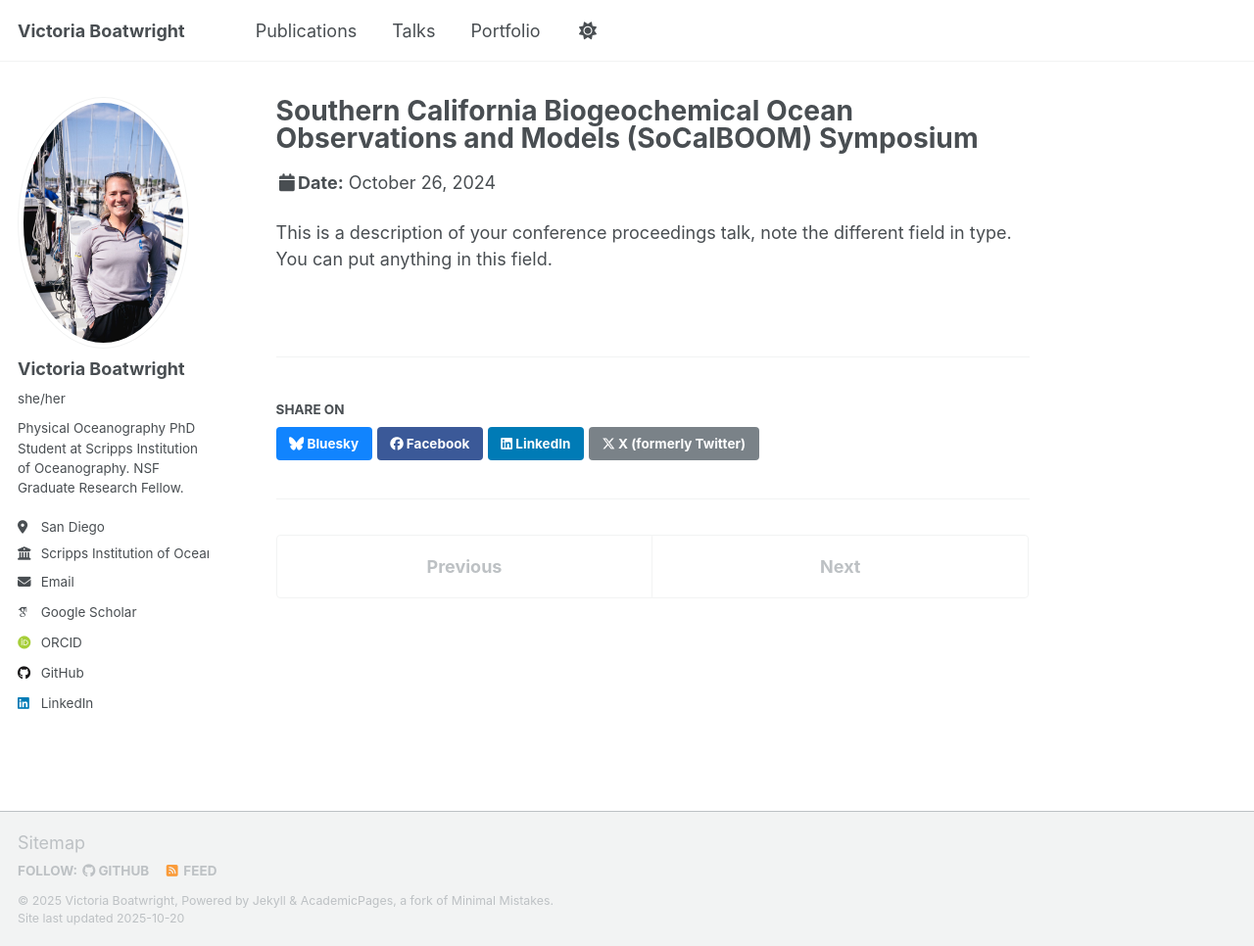
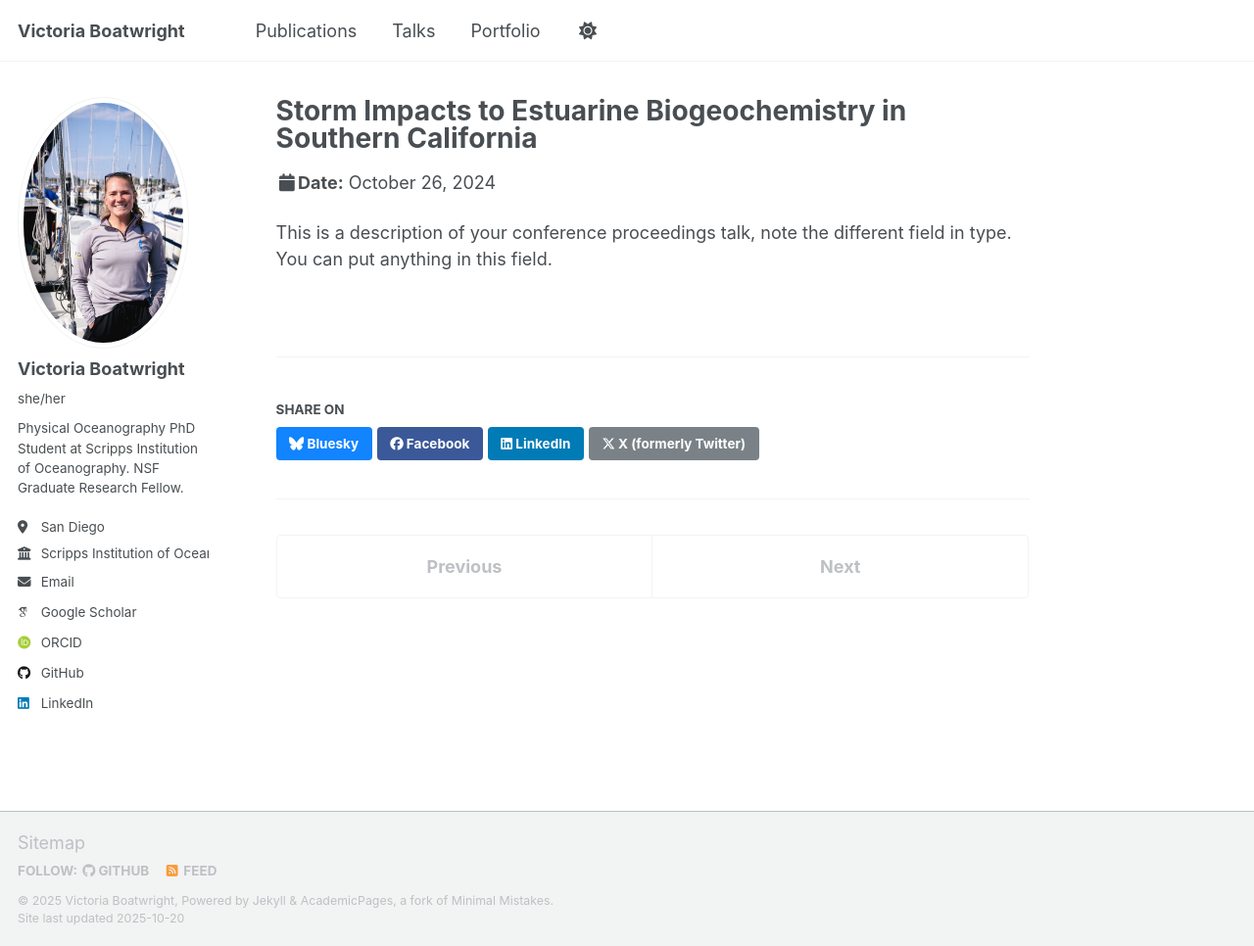
Before and after one commit to victoria-boatwright/victoria-boatwright.github.io, a Jekyll site: the page built from _talks/SoCalBOOM2024.md, in a window 1280 px wide and 966 px high. Shown: the whole window at 98% size. Built offline with Jekyll 4.4.1, drawn with Linux system fonts in a browser that asks for light colours; some web fonts are replaced; a script that is not in the unit is left out.

Commit message:
Update SoCalBOOM2024.md

```diff
--- a/_talks/SoCalBOOM2024.md
+++ b/_talks/SoCalBOOM2024.md
@@ -1,9 +1,9 @@
 ---
-title: "Southern California Biogeochemical Ocean Observations and Models (SoCalBOOM) Symposium"
+title: "Storm Impacts to Estuarine Biogeochemistry in Southern California"
 collection: talks
-type: "Conference proceedings talk"
+type: "Poster"
 permalink: /talks/SoCalBOOM2024
-venue: "Southern California Biogeochemical Ocean Observations and Models Annual Conference"
+venue: "Southern California Biogeochemical Ocean Observations and Models Annual Symposium"
 date: 2024-10-26
 location: "Santa Barbara, CA, USA"
 ---
```
